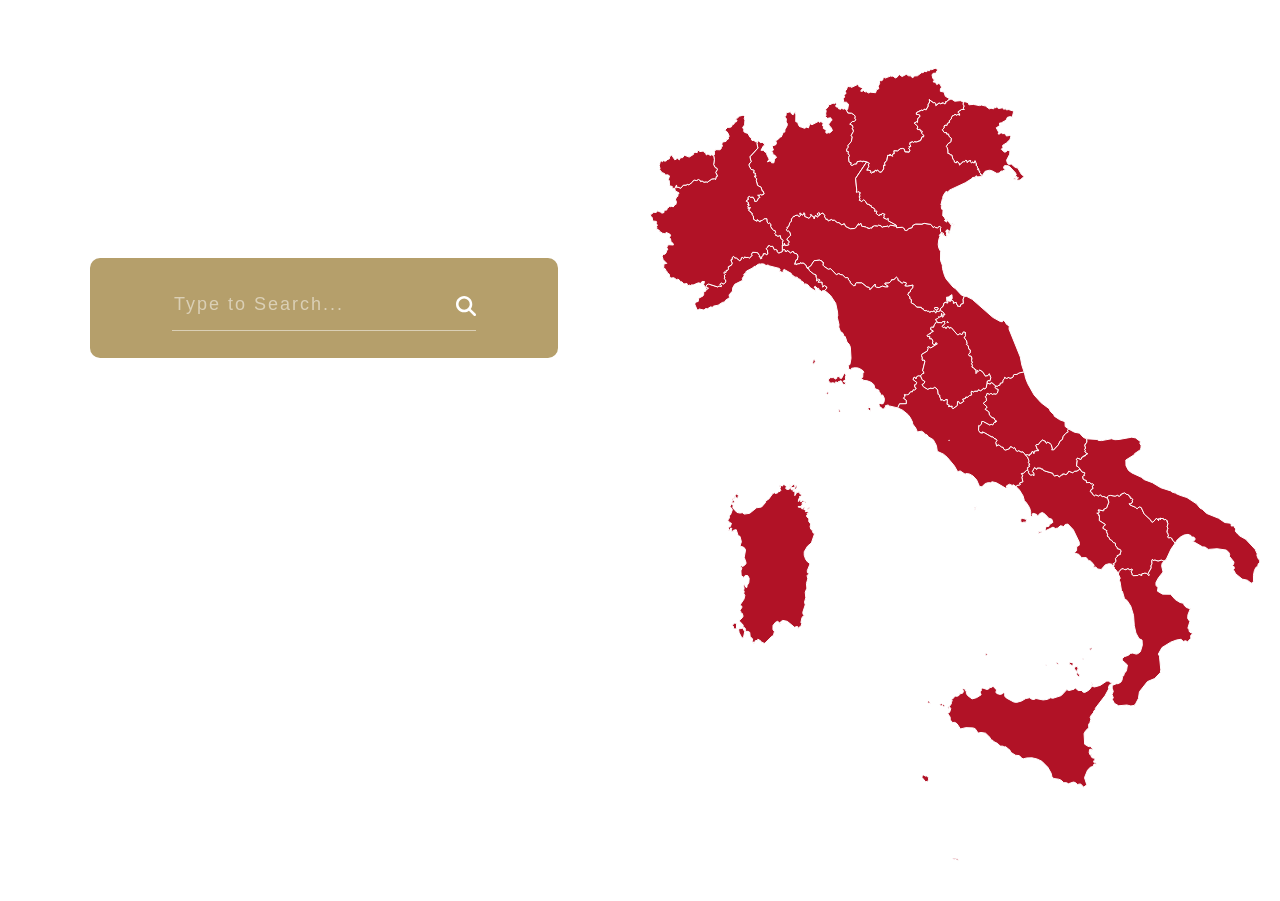
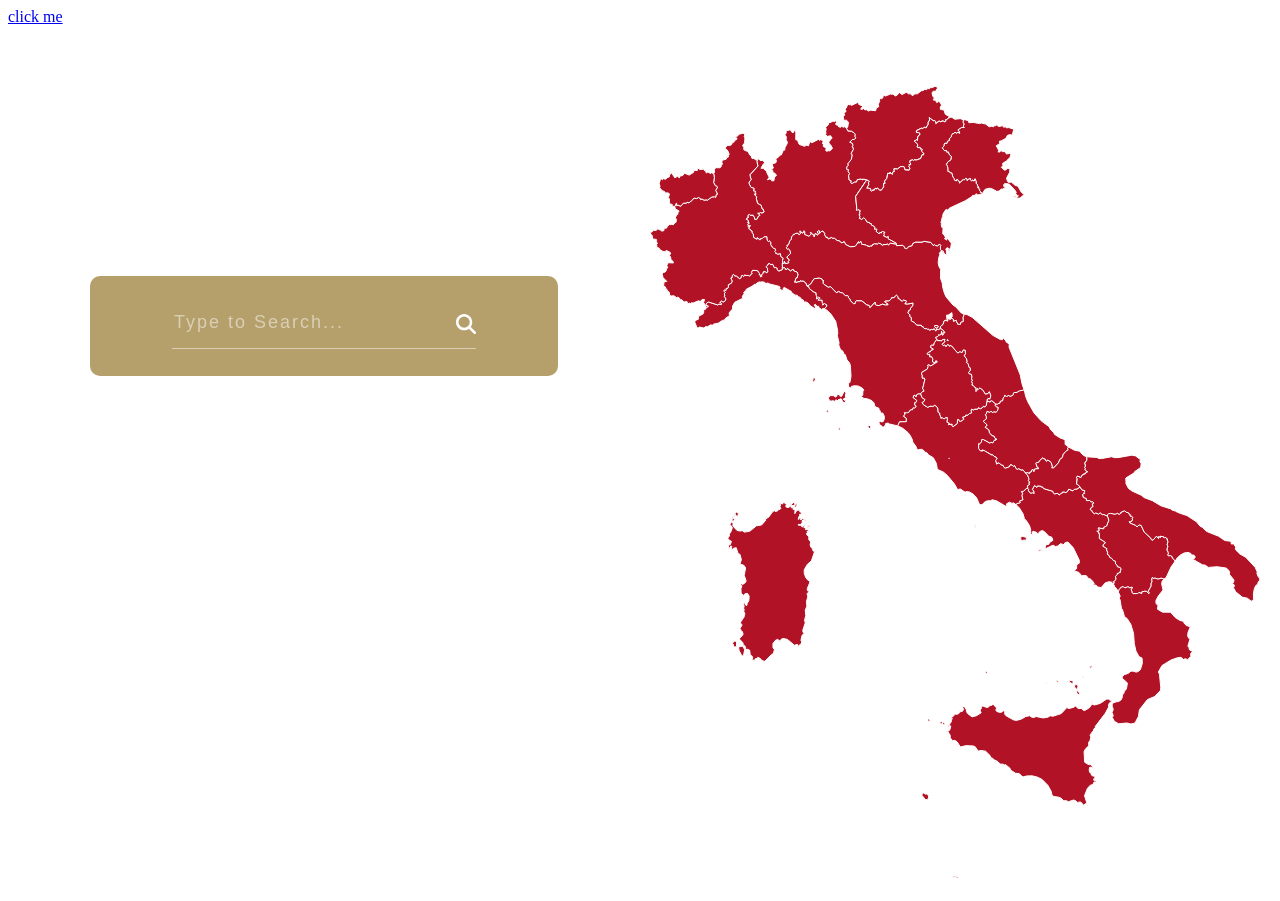
Before and after one commit to SV00/SV00.github.io, a plain HTML site: page italy.html in a window 1280 px wide. Drawn offline with Linux system fonts and the light colour scheme.

Commit message:
Update italy.html

```diff
--- a/italy.html
+++ b/italy.html
@@ -123,6 +123,7 @@
         fill: #b59f6b;
       }
     </style>
+    <a href="/">click me</a>
     <div class="row">
       <div class="column">
         <div id="search-section">
```
